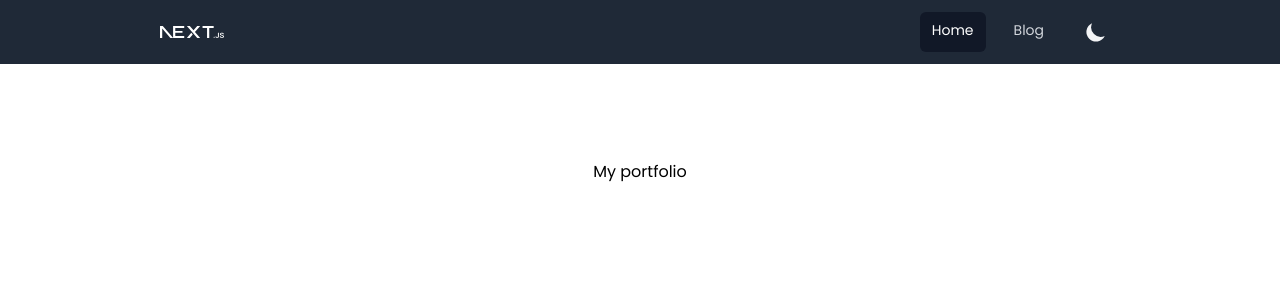
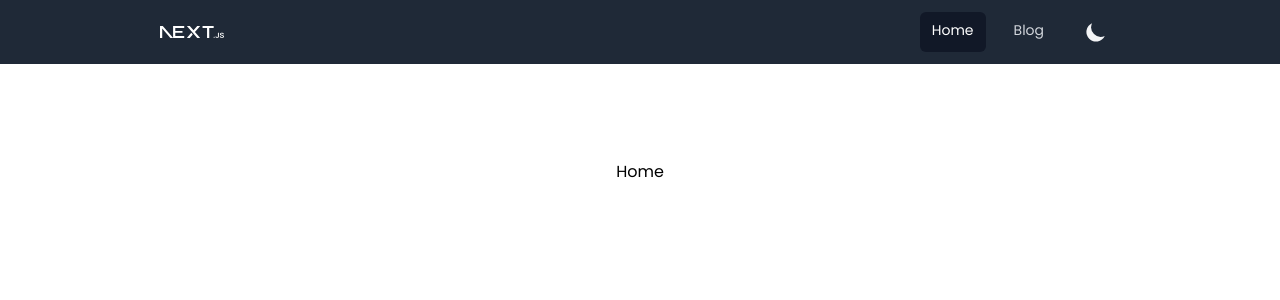
Before and after one commit to ReneHuanca/portfolio, a Next.js app: page / in a window 1280 px wide. Shown: the top 300 px of the page. Built offline with nearby package versions, Linux system fonts and the light colour scheme.

Commit message:
Refactor page component

```diff
--- a/app/page.tsx
+++ b/app/page.tsx
@@ -1,11 +1,7 @@
-import ThemeSwitcher from './ui/ThemeSwitcher'
-
 export default function Home() {
   return (
-    <main className="flex min-h-screen flex-col items-center justify-between p-24 dark:bg-gray-900">
-      My portfolio
-
-      <ThemeSwitcher />
+    <main className="flex flex-col items-center justify-between p-24">
+      Home
     </main>
   )
 }
```
